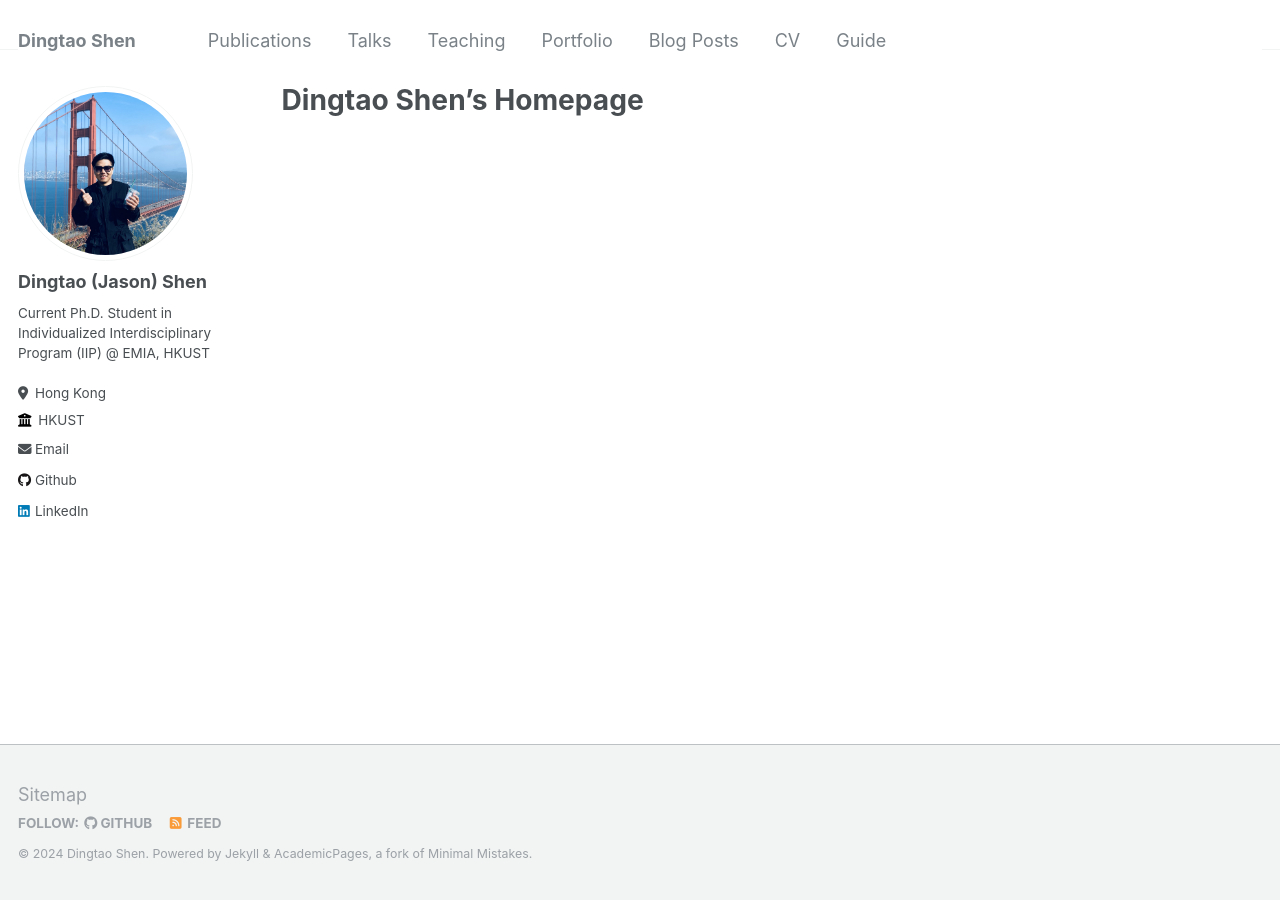
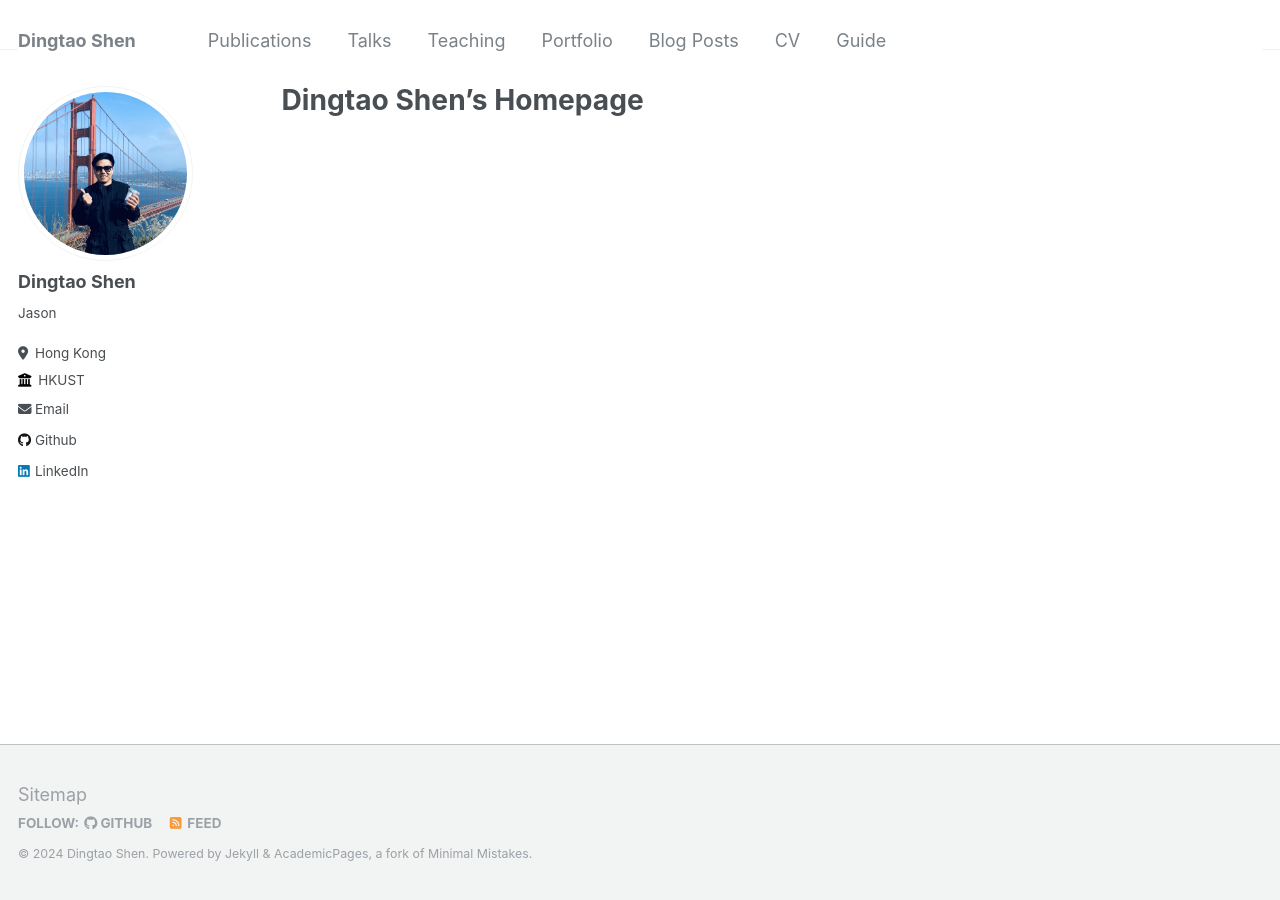
Before and after one commit to dingtao-shen/dingtao-shen.github.io, a Jekyll site: the page built from _pages/about.md, in a window 1280 px wide. Built offline with Jekyll 4.4.1, drawn with Linux system fonts in a browser that asks for light colours.

Commit message:
Update _config.yml

```diff
--- a/_config.yml
+++ b/_config.yml
@@ -22,9 +22,9 @@ repository               : "dingtao-shen/dingtao-shen.github.io"
 author:
   # Biographic information
   avatar           : "profile.jpg"
-  name             : "Dingtao (Jason) Shen"
+  name             : "Dingtao Shen"
   pronouns         : # example: "she/her"
-  bio              : "Current Ph.D. Student in Individualized Interdisciplinary Program (IIP) @ EMIA, HKUST"
+  bio              : "Jason"
   location         : "Hong Kong"
   employer         : "HKUST"
   uri              : # URL
```
